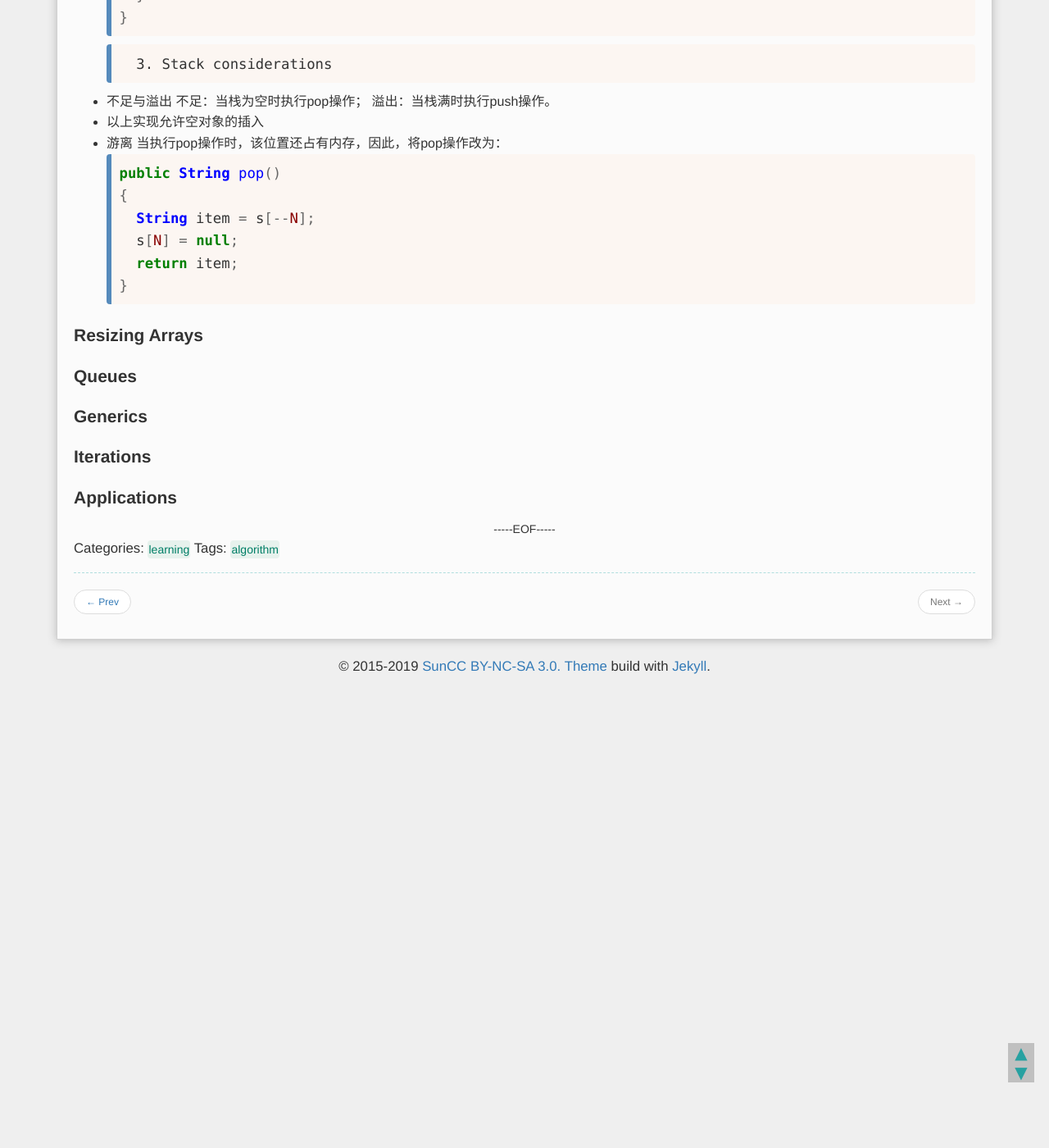
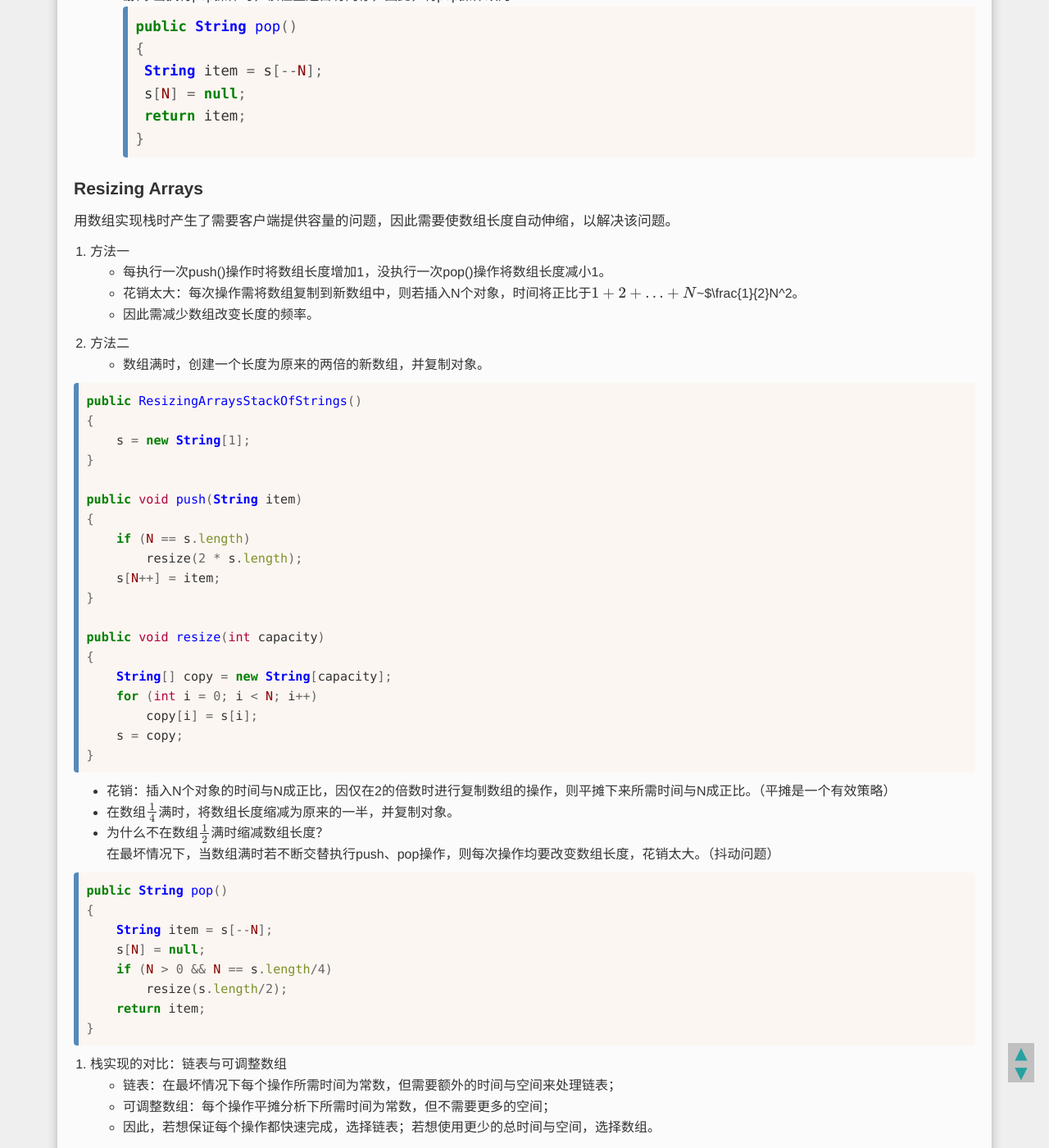
Before and after one commit to YurieSun/YurieSun.github.io, a Jekyll site: the page built from _posts/2019-04-01-learning-algorithm-bags-queues-stacks.md, in a window 1280 px wide and 1400 px high, scrolled down 3222 px. Shown: the whole window at 82% size. Built offline with Jekyll 4.4.1, drawn with Linux system fonts in a browser that asks for light colours; formulas are drawn with MathJax 3.

Commit message:
submit algorithm notes of resizing arrays in bags queues and statck

````diff
--- a/_posts/2019-04-01-learning-algorithm-bags-queues-stacks.md
+++ b/_posts/2019-04-01-learning-algorithm-bags-queues-stacks.md
@@ -28,6 +28,7 @@ interface：数据类型、基本操作的描述；
 
 ### Stacks
 1. Stack API
+
 ```java
 public class StackOfStrings
 {
@@ -38,9 +39,11 @@ public class StackOfStrings
     int size();//可选，统计栈中字符个数
 }
 ```
+
 2. Stack test client
 * 功能：从标准输入中读字符，若字符为“-”，从栈中取出字符并打印，其余情况均将字符放入栈中。
 * java实现
+
 ```java
 public static void main(String[] args)
 {
@@ -54,6 +57,7 @@ public static void main(String[] args)
     }
 }
 ```
+
 3. Stack implementation
 * 链表实现
 
@@ -89,7 +93,9 @@ public class LinkedStackOfStrings()
     }
 }
 ```
+
 * 数组实现
+
 ```java
 public class FixedCapacityStackOfStrings()
 {
@@ -117,6 +123,7 @@ public class FixedCapacityStackOfStrings()
     }
 }
 ```
+
 3. Stack considerations
 * 不足与溢出
 不足：当栈为空时执行pop操作；
@@ -134,6 +141,55 @@ public String pop()
 ```
 
 ### Resizing Arrays
+用数组实现栈时产生了需要客户端提供容量的问题，因此需要使数组长度自动伸缩，以解决该问题。
+1. 方法一
+* 每执行一次push()操作时将数组长度增加1，没执行一次pop()操作将数组长度减小1。
+* 花销太大：每次操作需将数组复制到新数组中，则若插入N个对象，时间将正比于$1+2+...+N$~$\frac{1}{2}N^2。
+* 因此需减少数组改变长度的频率。
+2. 方法二
+* 数组满时，创建一个长度为原来的两倍的新数组，并复制对象。
+
+```java
+public ResizingArraysStackOfStrings()
+{
+    s = new String[1];
+}
+
+public void push(String item)
+{
+    if (N == s.length)
+        resize(2 * s.length);
+    s[N++] = item;
+}
+
+public void resize(int capacity)
+{
+    String[] copy = new String[capacity];
+    for (int i = 0; i < N; i++)
+        copy[i] = s[i];
+    s = copy;
+}
+```
+
+* 花销：插入N个对象的时间与N成正比，因仅在2的倍数时进行复制数组的操作，则平摊下来所需时间与N成正比。（平摊是一个有效策略）
+* 在数组$\frac{1}{4}$满时，将数组长度缩减为原来的一半，并复制对象。
+* 为什么不在数组$\frac{1}{2}$满时缩减数组长度？
+在最坏情况下，当数组满时若不断交替执行push、pop操作，则每次操作均要改变数组长度，花销太大。（抖动问题）
+
+```java
+public String pop()
+{
+    String item = s[--N];
+    s[N] = null;
+    if (N > 0 && N == s.length/4)
+        resize(s.length/2);
+    return item;
+}
+```
+3. 栈实现的对比：链表与可调整数组
+* 链表：在最坏情况下每个操作所需时间为常数，但需要额外的时间与空间来处理链表；
+* 可调整数组：每个操作平摊分析下所需时间为常数，但不需要更多的空间；
+* 因此，若想保证每个操作都快速完成，选择链表；若想使用更少的总时间与空间，选择数组。
 
 ### Queues
 
````
